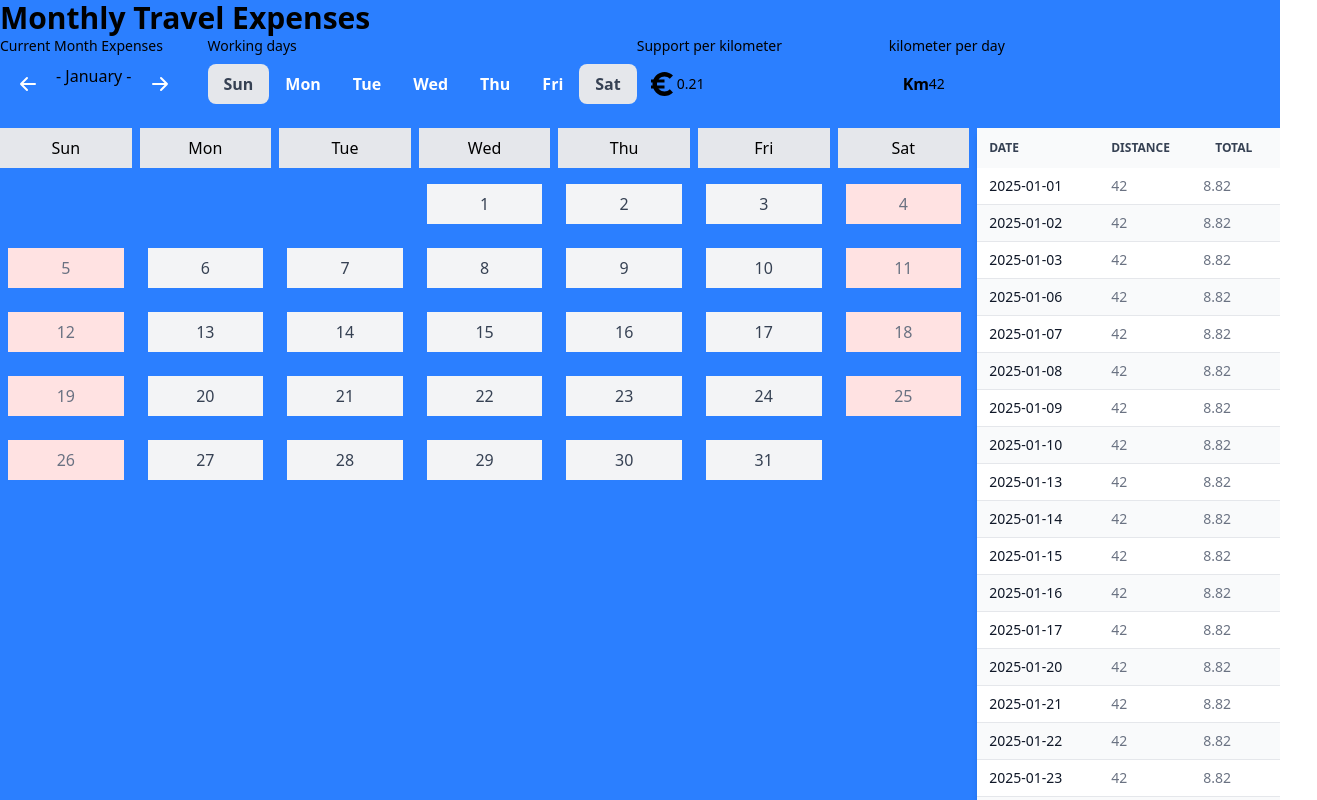
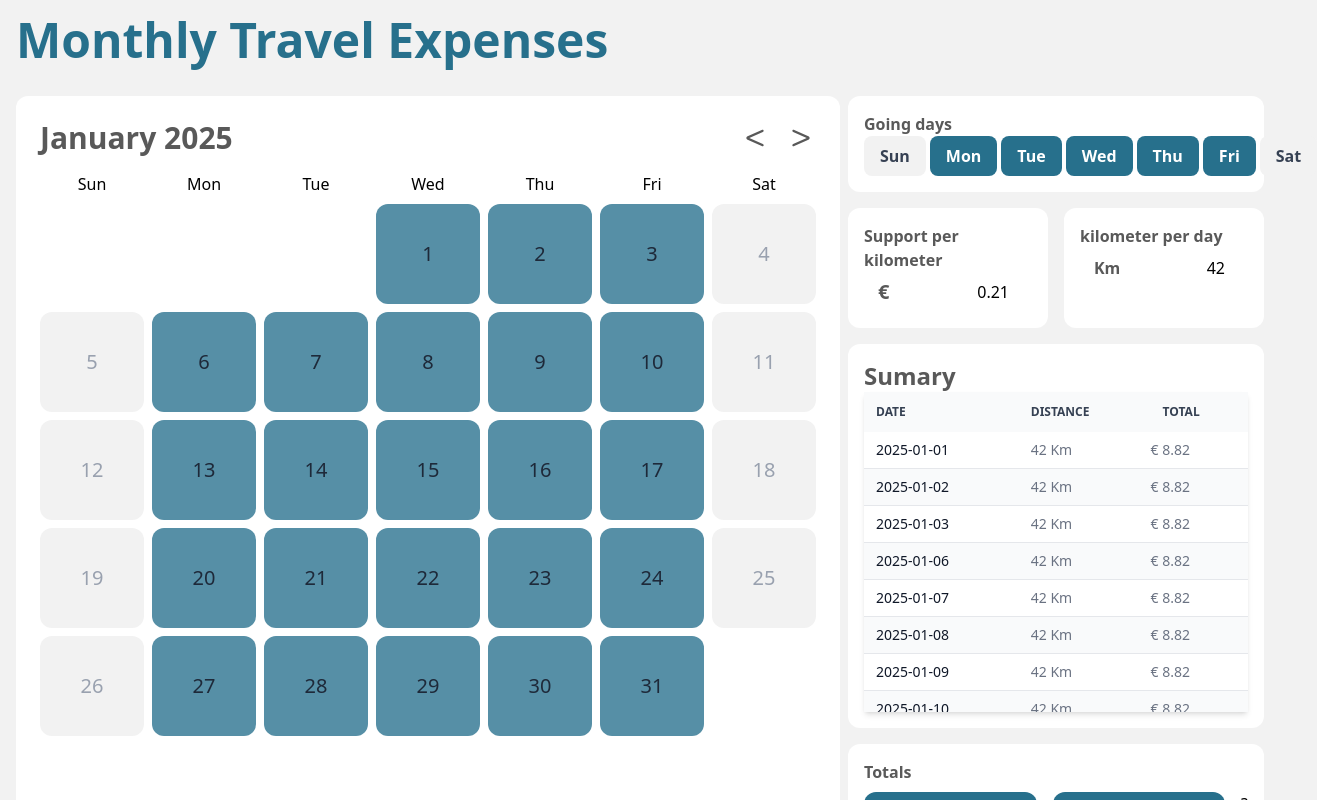
Before and after one commit to bacero44/travel_expenses, a Vue app: page / in a window 1280 px wide. Shown: the top 800 px of the page, 1317 px wide, since content can reach past the window. Built offline with nearby package versions, Linux system fonts and the light colour scheme.

Commit message:
Style almost ready

```diff
--- a/index.html
+++ b/index.html
@@ -6,8 +6,8 @@
     <meta name="viewport" content="width=device-width, initial-scale=1.0" />
     <title>Vite App</title>
   </head>
-  <body>
-    <div id="app" class="bg-blue-500"></div>
+  <body class="bg-light-gray">
+    <div id="app" class=""></div>
     <script type="module" src="/src/main.js"></script>
   </body>
 </html>
--- a/src/assets/main.css
+++ b/src/assets/main.css
@@ -1,2 +1,15 @@
+@import 'tailwindcss';
 
-@import "tailwindcss";
+@theme {
+  /* --color-slate-gray: #4f5f73;
+  --color-light-gray: #f2f2f2;
+  --color-cool-gray: #a3a9b0;
+  --color-beige: #ccc4c0;
+  --color-terracotta: #8c4b45; */
+
+  --color-blue-dark: #27708c;
+  --color-blue-light: #568fa6;
+  --color-light-gray: #f2f2f2;
+  --color-medium-gray: #a6a6a6;
+  --color-dark-gray: #595959;
+}
--- a/src/components/CurrentMonth.vue
+++ b/src/components/CurrentMonth.vue
@@ -1,20 +1,18 @@
 <template>
-  <div class="current-month">
-    <h2 class="block mb-2 text-sm font-medium">Current Month Expenses</h2>
-    <div class="flex">
-      <button
-        class="bg-blue-500 hover:bg-blue-700 text-white font-bold py-2 px-4 rounded"
-        @click="changeMonth('left')"
-      >
-        <IconArrow direction="left" />
-      </button>
-      <div>- {{ currentMonthName }} -</div>
-      <button
-        class="bg-blue-500 hover:bg-blue-700 text-white font-bold py-2 px-4 rounded"
-        @click="changeMonth('right')"
-      >
-        <IconArrow direction="right" />
-      </button>
+  <div class="current-month w-full">
+    <div class="flex gap-2">
+      <h2 class="flex-1 text-3xl font-bold text-dark-gray">
+        {{ currentMonthName }} {{ currentYear }}
+      </h2>
+      <div class="flex-1 flex justify-end gap-4">
+        <button class="cursor-pointer" @click="changeMonth('left')">
+          <IconArrow direction="left" size="30" color="#595959" />
+        </button>
+
+        <button class="cursor-pointer" @click="changeMonth('right')">
+          <IconArrow direction="right" size="30" color="#595959" />
+        </button>
+      </div>
     </div>
   </div>
 </template>
@@ -27,6 +25,7 @@ import IconArrow from './icons/IconArrow.vue'
 const store = useExpenseStore()
 
 const currentMonthName = computed(() => store.currentMonthName)
+const currentYear = computed(() => store.currentYear)
 
 const changeMonth = (direction) => {
   if (direction === 'left') {
--- a/src/components/TheDay.vue
+++ b/src/components/TheDay.vue
@@ -1,10 +1,8 @@
 <template>
   <div
     @click="setExeption"
-    :class="[
-      'p-2 cursor-pointer',
-      countDay ? 'bg-gray-100 text-gray-700' : 'bg-red-100 text-gray-500',
-    ]"
+    class="w-40 h-25 rounded-xl text-center flex justify-center items-center cursor-pointer text-xl"
+    :class="countDay ? 'bg-blue-light text-gray-800' : 'bg-light-gray text-gray-400'"
   >
     {{ day }}
   </div>
--- a/src/components/TheFilters.vue
+++ b/src/components/TheFilters.vue
@@ -1,51 +1,54 @@
 <template>
+  <div class="">
+    <div class="bg-white rounded-xl p-4">
+      <h3 class="text-1xl font-bold text-dark-gray">Going days</h3>
       <div class="flex">
-    <div>
-      <h2 class="block mb-2 text-sm font-medium">Working days</h2>
-
         <button
           v-for="(day, dayIndex) in days"
           :key="dayIndex"
           :value="dayIndex"
-        class="px-4 py-2 font-semibold rounded-lg"
+          class="flex-1 px-4 py-2 font-semibold rounded-lg mr-1"
           :class="
-          notWorkingDays.includes(dayIndex) ? 'bg-gray-200 text-gray-700' : 'bg-blue-500 text-white'
+            notWorkingDays.includes(dayIndex)
+              ? 'bg-light-gray text-gray-700'
+              : 'bg-blue-dark text-white'
           "
           @click="setNotWorkingDay(dayIndex)"
         >
           {{ day }}
         </button>
       </div>
-    <div class="flex">
-      <div>
-        <label for="support-per-kilometer" class="block mb-2 text-sm font-medium"
+    </div>
+    <div class="my-4 flex gap-4">
+      <div class="bg-white rounded-xl p-4">
+        <label for="support-per-kilometer" class="text-1xl font-bold text-dark-gray"
           >Support per kilometer</label
         >
-        <div class="relative mb-6">
+        <div class="relative">
           <div class="absolute inset-y-0 start-0 flex items-center ps-3.5 pointer-events-none">
-            <IconEuro color="black" />
+            <b class="text-dark-gray text-xl">€</b>
           </div>
           <input
             type="number"
             id="support-per-kilometer"
-            class="text-sm block w-full ps-10 p-2.5"
+            class="text-1xl block w-full ps-10 p-2 text-right"
             placeholder="0,21"
             v-model="reimbursementPerKm"
           />
         </div>
       </div>
-      <div>
-        <label for="support-per-kilometer" class="block mb-2 text-sm font-medium"
+      <div class="bg-white rounded-xl p-4">
+        <label for="kilometer-per-day" class="text-1xl font-bold text-dark-gray"
           >kilometer per day</label
         >
-        <div class="relative mb-6">
+        <div class="relative">
           <div class="absolute inset-y-0 start-0 flex items-center ps-3.5 pointer-events-none">
-            <b>Km</b>
+            <b class="text-dark-gray">Km</b>
           </div>
           <input
             type="number"
-            id="support-per-kilometer"
-            class="text-sm block w-full ps-10 p-2.5"
+            id="kilometer-per-day"
+            class="text-1xl block w-full ps-10 p-2 text-right"
             placeholder="0,21"
             v-model="kmPerDay"
           />
@@ -58,7 +61,6 @@
 <script setup>
 import { computed } from 'vue'
 import { useExpenseStore } from '@/stores/expense'
-import IconEuro from './icons/IconEuro.vue'
 
 const store = useExpenseStore()
 const days = computed(() => store.days)
--- a/src/components/TheMonth.vue
+++ b/src/components/TheMonth.vue
@@ -1,11 +1,11 @@
 <template>
   <div>
     <div class="grid grid-cols-7 gap-2 text-center">
-      <div v-for="(day, index) in weekDays" :key="index" class="p-2 bg-gray-200">
+      <div v-for="(day, index) in weekDays" :key="index" class="flex justify-center">
         {{ day }}
       </div>
-      <div v-for="(day, dayIndex) in monthDays" :key="dayIndex" class="p-2">
-        <div v-if="day">
+      <div v-for="(day, dayIndex) in monthDays" :key="dayIndex" class="">
+        <div v-if="day" class="flex justify-center">
           <TheDay :date="new Date(currentYear, currentMonth - 1, day)" />
         </div>
       </div>
--- a/src/components/TheReport.vue
+++ b/src/components/TheReport.vue
@@ -1,6 +1,7 @@
 <template>
-  <div>
-    <div class="relative shadow-md sm:rounded-lg max-w-full">
+  <div class="bg-white rounded-xl p-4">
+    <h2 class="text-2xl font-bold text-dark-gray">Sumary</h2>
+    <div class="relative shadow-md h-80 overflow-y-auto">
       <table class="w-full text-sm text-left rtl:text-right text-gray-500">
         <thead class="text-xs text-gray-700 uppercase bg-gray-50">
           <tr>
@@ -18,12 +19,8 @@
             <th scope="row" class="px-3 py-2 font-medium text-gray-900 whitespace-nowrap">
               {{ day }}
             </th>
-            <td class="px-3 py-2">
-              {{ kmPerDay }}
-            </td>
-            <td>
-              {{ reimbursementPerKm * kmPerDay }}
-            </td>
+            <td class="px-3 py-2">{{ kmPerDay }} Km</td>
+            <td>€ {{ reimbursementPerKm * kmPerDay }}</td>
           </tr>
         </tbody>
       </table>
--- /dev/null
+++ b/src/components/TheTotals.vue
@@ -0,0 +1,61 @@
+<template>
+  <div class="mt-4 bg-white rounded-xl p-4">
+    <h3 class="text-1xl font-bold text-dark-gray">Totals</h3>
+
+    <div class="flex pt-2 gap-4">
+      <div class="flex-1 bg-blue-dark rounded-xl p-2">
+        <h4 class="text-m font-bold text-white">Distance</h4>
+        <div class="text-right text-2xl font-bold text-white">{{ total_distance }} Km</div>
+      </div>
+      <div class="flex-1 bg-blue-dark rounded-xl p-2">
+        <h4 class="text-m font-bold text-white">total reimburs</h4>
+        <div class="text-right text-2xl font-bold text-white">€ {{ total_reimbursement }}</div>
+      </div>
+      <div>?</div>
+    </div>
+  </div>
+</template>
+
+<script setup>
+import { computed } from 'vue'
+import { useExpenseStore } from '@/stores/expense'
+
+const store = useExpenseStore()
+const currentYear = computed(() => store.currentYear)
+const currentMonth = computed(() => store.currentMonth)
+const exceptionDays = computed(() => store.exceptionDays)
+const notWorkingDays = computed(() => store.notWorkingDays)
+const reimbursementPerKm = computed(() => store.reimbursementPerKm)
+const kmPerDay = computed(() => store.kmPerDay)
+
+const total_days = computed(() => {
+  const year = currentYear.value
+  const month = currentMonth.value
+
+  const daysInMonth = new Date(year, month, 0).getDate()
+  let total = 0
+
+  for (let i = 1; i <= daysInMonth; i++) {
+    const date = new Date(year, month - 1, i)
+    const dayOfWeek = date.getDay()
+
+    const isExceptionDay = exceptionDays.value.includes(date.toDateString())
+    const isNotWorkingDay = notWorkingDays.value.includes(dayOfWeek)
+
+    if ((isExceptionDay && !isNotWorkingDay) || (!isExceptionDay && isNotWorkingDay)) {
+      continue
+    }
+    total = total + 1
+  }
+
+  return total
+})
+
+const total_distance = computed(() => {
+  return total_days.value * kmPerDay.value
+})
+
+const total_reimbursement = computed(() => {
+  return (total_distance.value * reimbursementPerKm.value).toFixed(2)
+})
+</script>
--- a/src/components/icons/IconArrow.vue
+++ b/src/components/icons/IconArrow.vue
@@ -10,17 +10,14 @@ defineProps({
   <svg
     :width="size"
     :height="size"
-    viewBox="0 0 24 24"
+    viewBox="0 0 56 56"
     fill="none"
     xmlns="http://www.w3.org/2000/svg"
+    :transform="direction === 'left' ? 'rotate(180)' : ''"
   >
     <path
-      d="M5 12H19M19 12L13 6M19 12L13 18"
-      :stroke="color"
-      stroke-width="2"
-      stroke-linecap="round"
-      stroke-linejoin="round"
-      :transform="direction === 'left' ? 'scale(-1, 1) translate(-24, 0)' : ''"
+      d="M 13.8320 43.5625 C 14.4883 43.5625 14.9336 43.3516 15.4258 43.1172 L 41.7695 31.2813 C 43.1055 30.6484 44.1602 29.6172 44.1602 28.1172 C 44.1602 26.6406 43.1289 25.5625 41.7461 24.9532 L 15.4258 12.8359 C 14.9570 12.6016 14.5351 12.4375 13.9258 12.4375 C 12.7070 12.4375 11.8398 13.2813 11.8398 14.5235 C 11.8398 15.6016 12.4023 16.2110 13.3867 16.6797 L 38.6055 27.8125 L 38.6055 28.0703 L 13.3867 39.2969 C 12.4023 39.7656 11.8398 40.3750 11.8398 41.4531 C 11.8398 42.7422 12.6836 43.5625 13.8320 43.5625 Z"
+      :fill="color"
     />
   </svg>
 </template>
--- a/src/components/icons/IconEuro.vue
+++ /dev/null
@@ -1,21 +0,0 @@
-<script setup>
-defineProps({
-  size: { type: String, default: '24' },
-  color: { type: String, default: 'currentColor' },
-})
-</script>
-
-<template>
-  <svg
-    :width="size"
-    :height="size"
-    viewBox="0 0 16 16"
-    fill="none"
-    xmlns="http://www.w3.org/2000/svg"
-  >
-    <path
-      d="M4.99918 5C5.13949 4.81337 5.29458 4.63433 5.46444 4.46447C7.41706 2.51184 10.5829 2.51184 12.5355 4.46447L14.6568 2.34315C11.5326 -0.781049 6.46731 -0.781049 3.34312 2.34315C2.55926 3.12701 1.97207 4.03306 1.58155 5H0V7H1.06235C0.979184 7.66386 0.979184 8.33614 1.06235 9H0V11H1.58155C1.97207 11.9669 2.55926 12.873 3.34312 13.6569C6.46731 16.781 11.5326 16.781 14.6568 13.6569L12.5355 11.5355C10.5829 13.4882 7.41706 13.4882 5.46444 11.5355C5.29458 11.3657 5.13949 11.1866 4.99918 11H9V9H4.10044C3.96649 8.3406 3.96649 7.6594 4.10044 7H9V5H4.99918Z"
-      :fill="color"
-    />
-  </svg>
-</template>
--- a/src/views/HomeView.vue
+++ b/src/views/HomeView.vue
@@ -4,23 +4,24 @@ import CurrentMonth from '@/components/CurrentMonth.vue'
 import TheMonth from '@/components/TheMonth.vue'
 import TheFilters from '@/components/TheFilters.vue'
 import TheReport from '@/components/TheReport.vue'
+import TheTotals from '@/components/TheTotals.vue'
 </script>
 
 <template>
-  <main>
-    <div>
-      <h1 class="text-3xl font-bold">Monthly Travel Expenses</h1>
+  <main class="p-4">
+    <div class="mb-8">
+      <h1 class="text-5xl font-bold text-blue-dark">Monthly Travel Expenses</h1>
     </div>
-    <div class="flex gap-5">
-      <CurrentMonth />
-      <TheFilters />
-    </div>
-    <div class="h-screen flex gap-2">
-      <div class="w-4/5">
+
+    <div class="flex gap-2">
+      <div class="bg-white p-6 w-4/6 rounded-xl flex flex-col gap-4">
+        <CurrentMonth />
         <TheMonth />
       </div>
-      <div class="w-1/4">
+      <div class="w-2/6">
+        <TheFilters />
         <TheReport />
+        <TheTotals />
       </div>
     </div>
   </main>
```
Lines whose indentation alone changed are shown as unchanged.
